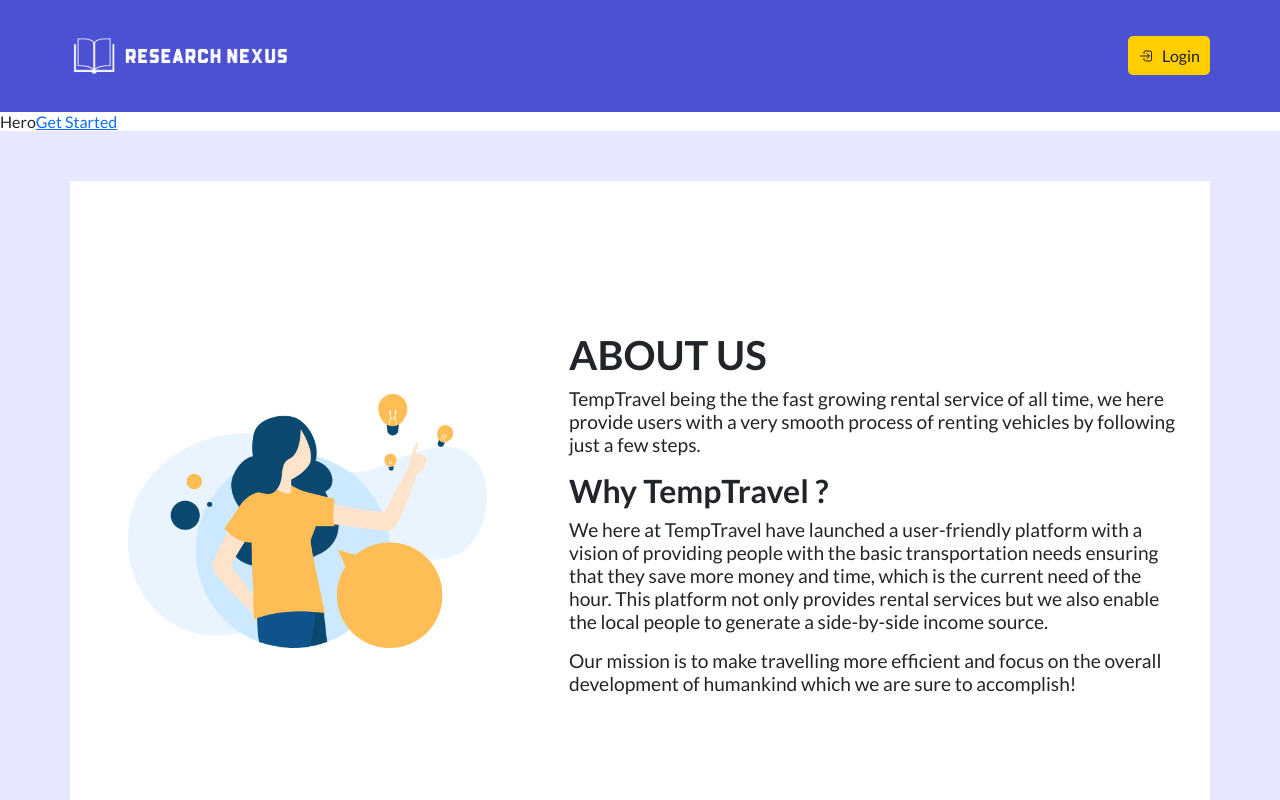
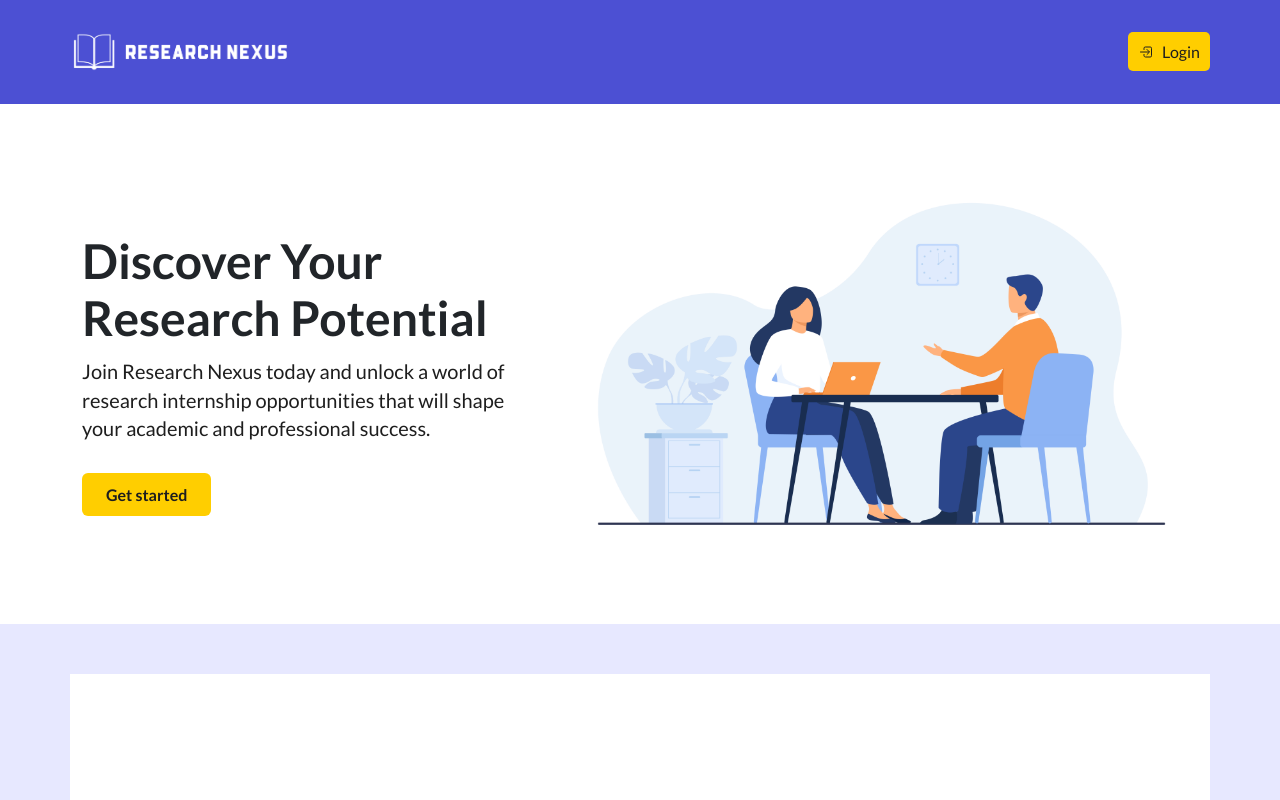
Before and after one commit to kishanlalchoudhary/Research-Nexus, a React (Create React App) app: page / in a window 1280 px wide. Shown: the top 800 px of the page. Built offline with nearby package versions, Linux system fonts and the light colour scheme; no server answers.

Commit message:
added hero section

```diff
--- a/src/Components/About/About.css
+++ b/src/Components/About/About.css
@@ -20,13 +20,13 @@
 
 .box {
     background-color: var(--whiteColor);
+    padding-block: 50px;
 }
 
 .about-image {
     display: flex;
     justify-content: center;
     align-items: center;
-    height: 69vh;
 }
 
 .about-content p {
--- a/src/Components/About/About.js
+++ b/src/Components/About/About.js
@@ -18,23 +18,26 @@
             <div className="col-lg-7 col-12 about-content my-4 px-4">
               <h1 className="text-uppercase fw-bolder fs-1">About Us</h1>
               <p className="">
-                TempTravel being the the fast growing rental service of all
-                time, we here provide users with a very smooth process of
-                renting vehicles by following just a few steps.
+                Research Nexus is a premier online platform dedicated to
+                connecting aspiring researchers with exciting research
+                internship opportunities.
               </p>
-              <h2 className="fw-bold fs-2">Why TempTravel ?</h2>
+              <h2 className="fw-bold fs-2">Why Research Nexus ?</h2>
               <p>
-                We here at TempTravel have launched a user-friendly platform
-                with a vision of providing people with the basic transportation
-                needs ensuring that they save more money and time, which is the
-                current need of the hour. This platform not only provides rental
-                services but we also enable the local people to generate a
-                side-by-side income source.
+                We understand the importance of gaining practical experience in
+                the field of research, and our mission is to bridge the gap
+                between students and organizations offering valuable
+                internships.
               </p>
               <p>
-                Our mission is to make travelling more efficient and focus on
-                the overall development of humankind which we are sure to
-                accomplish!
+                At Research Nexus, we believe that internships play a crucial
+                role in shaping an individual's academic and professional
+                journey. They provide invaluable opportunities to apply
+                theoretical knowledge, develop practical skills, and gain a
+                deeper understanding of various research disciplines. Our
+                platform is designed to streamline the process of finding and
+                applying for research internships, making it easier for students
+                to embark on their research careers.
               </p>
             </div>
           </div>
--- a/src/Components/Dashboard/PublishOpportunity.js
+++ b/src/Components/Dashboard/PublishOpportunity.js
@@ -1,7 +1,18 @@
-import React from 'react'
+import React from "react";
+import { useOutletContext } from "react-router";
 
 export default function PublishOpportunity() {
+  const navToggleHandler = useOutletContext();
+
   return (
-    <div>PublishOpportunity</div>
-  )
+    <>
+      <div className="main-header">
+        <ion-icon
+          id="menu-bar"
+          name="menu-outline"
+          onClick={navToggleHandler}
+        ></ion-icon>
+      </div>
+    </>
+  );
 }
--- a/src/Components/Default/Navbar.js
+++ b/src/Components/Default/Navbar.js
@@ -15,11 +15,11 @@
           />
         </div>
         {user == null ? (
-          <Link className="nav-login" to="/login">
+          <Link className="nav-btn" to="/login">
             <ion-icon name="log-in-outline"></ion-icon>Login
           </Link>
         ) : (
-          <button className="nav-logout" onClick={props.logout}>
+          <button className="nav-btn" onClick={props.logout}>
             <ion-icon name="log-out-outline"></ion-icon>Logout
           </button>
         )}
--- a/src/Components/Default/default.css
+++ b/src/Components/Default/default.css
@@ -31,7 +31,7 @@
 .navbar-body {
     display: flex;
     justify-content: space-between;
-    margin-block: 1.5rem;
+    margin-block: 1.25rem;
     margin-inline: 12px;
     padding: 0;
 }
@@ -44,7 +44,7 @@
     width: 100%;
 }
 
-.nav-login {
+.nav-btn {
     display: flex;
     gap: 0.5rem;
     justify-content: center;
@@ -52,20 +52,14 @@
     background-color: var(--secondaryColor);
     color: var(--fontColor);
     text-decoration: none;
-    border-radius: 5px;
-    padding: 10px;
-    font-size: medium;
-}
-
-.nav-logout {
-    display: flex;
-    gap: 0.5rem;
-    justify-content: center;
-    align-items: center;
-    background-color: var(--secondaryColor);
-    color: var(--fontColor);
     border: none;
     border-radius: 5px;
     padding: 10px;
     font-size: medium;
+    cursor: pointer;
 }
+
+.nav-btn:hover {
+    background-color: var(--whiteColor);
+    color: var(--primaryColor);
+}
--- a/src/Components/Hero/Hero.css
+++ b/src/Components/Hero/Hero.css
@@ -1 +1,115 @@
 /* Hero section css */
+
+:root {
+    --primaryColor: #4c50d3;
+    --secondaryColor: #ffce00;
+    --fontColor: #1e1e1e;
+    --whiteColor: #fff;
+    --greyColor: #e7e7e7;
+    --darkGreyColor: #5f5f5f;
+    --softPurple: #e7e8ff;
+    --softBlue: #c3e1ff;
+    --softYellow: #fff5cc;
+    --softRed: #ffcbc8;
+}
+
+h1 {
+    font-size: 3rem;
+}
+
+p {
+    font-size: 1.25rem;
+    color: var(--fontColor);
+    line-height: 1.8rem;
+}
+
+a {
+    text-decoration: none;
+    display: inline-block;
+}
+
+.flex {
+    display: flex;
+    align-items: center;
+}
+
+header {
+    background-color: var(--whiteColor);
+    padding: 60px 0;
+}
+
+.header-section {
+    justify-content: center;
+    gap: 50px;
+}
+
+.header-left {
+    max-width: 40vw;
+}
+
+.header-right {
+    max-width: 50vw;
+}
+
+.header-left h1 {
+    margin-top: 20px;
+}
+
+.header-left p {
+    margin: 10px auto;
+}
+
+.header-right img {
+    width: 100%;
+}
+
+.get-started-button {
+    margin-top: 20px;
+}
+
+.primary-button {
+    background-color: var(--secondaryColor);
+    border-radius: 6px;
+    font-weight: 700;
+    color: var(--fontColor);
+    padding: 12px 24px;
+    transition: 0.2s ease-out;
+    text-align: center;
+}
+
+.primary-button:hover {
+    background-color: var(--primaryColor);
+    color: var(--whiteColor);
+}
+
+@media screen and (max-width: 992px) {
+    h1 {
+        font-size: 2.75rem;
+    }
+}
+
+@media screen and (max-width: 768px) {
+    p {
+        font-size: 1.15rem;
+    }
+
+    .header-section {
+        flex-direction: column-reverse;
+        gap: 20px;
+    }
+
+    .header-right {
+        max-width: 100vw;
+    }
+
+    .header-left {
+        max-width: 100vw;
+        text-align: center;
+    }
+}
+
+@media screen and (max-width: 480px) {
+    h1 {
+        font-size: 2rem;
+    }
+}
--- a/src/Components/Hero/Hero.js
+++ b/src/Components/Hero/Hero.js
@@ -1,12 +1,27 @@
 import React from "react";
 import { Link } from "react-router-dom";
+import "./Hero.css"
 
 export default function Hero() {
 
   return (
-    <div>
-      Hero
-      <Link to="/dashboard">Get Started</Link>
-    </div>
+    <header className="container-fluid">
+      <div class="container header-section flex">
+        <div class="header-left">
+          <h1>Discover Your Research Potential</h1>
+          <p>
+            Join Research Nexus today and unlock a world of research internship
+            opportunities that will shape your academic and professional
+            success.{" "}
+          </p>
+          <Link to="/dashboard/discover" class="primary-button get-started-button">
+            Get started
+          </Link>
+        </div>
+        <div class="header-right">
+          <img src={require("../../Images/7566.jpg")} alt="hero image" />
+        </div>
+      </div>
+    </header>
   );
 }
--- a/src/Layouts/Dashboard/Dashboard.css
+++ b/src/Layouts/Dashboard/Dashboard.css
@@ -53,6 +53,7 @@
     position: fixed;
     left: 0;
     top: 0;
+    transition: 0.5s ease-in-out;
 }
 
 .sidebar.active {
```
Also changed, not shown: src/Images/7566.jpg (added).
